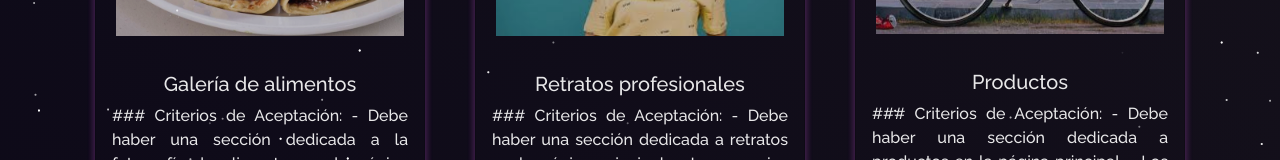
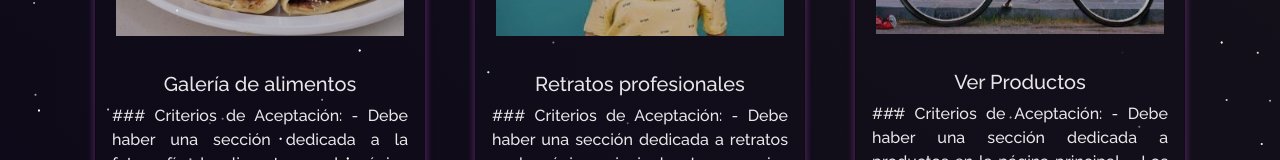
Before and after one commit to lenguajeIII/mi-proyecto-react, a React (Create React App) app: page /galeria in a window 1280 px wide. Shown: the part 479-639 px from the top of the page. Built offline with nearby package versions, Linux system fonts and the light colour scheme.

Commit message:
Update Galerias.js
Cambie Ver productos

```diff
--- a/src/PAGES/Galerias.js
+++ b/src/PAGES/Galerias.js
@@ -93,7 +93,7 @@ function Galerias() {
             <ProjectCard
               imgPath={bici}
               isBlog={false}
-              title="Productos"
+              title="Ver Productos"
               description="
               ### Criterios de Aceptación:
 
```
